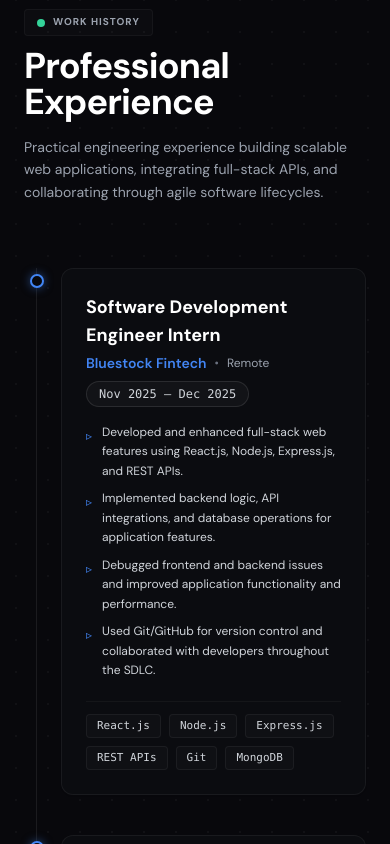
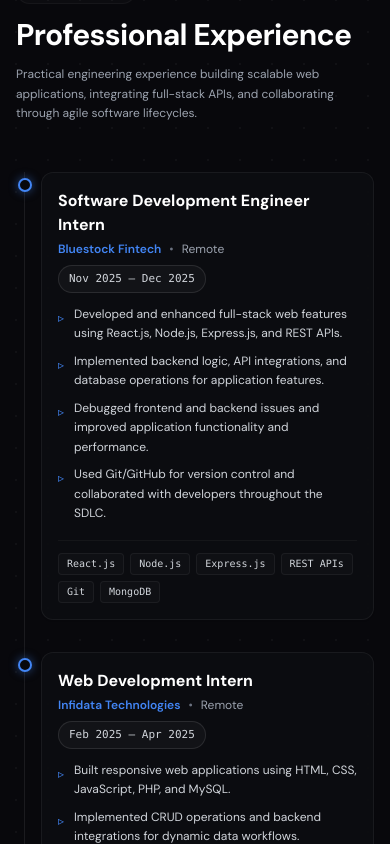
Before and after one commit to Mohan-Badiger/Portfolio, a React (Vite) app: page / in a window 390 px wide. Shown: the part 2480-3324 px from the top of the page. Built offline with nearby package versions, Linux system fonts and the light colour scheme; no server answers.

Commit message:
feat: initialize portfolio components, react structure, and seo metadata

```diff
--- a/src/components/Experience.jsx
+++ b/src/components/Experience.jsx
@@ -6,70 +6,68 @@ export default function Experience() {
     <motion.section
       initial={{ opacity: 0 }}
       whileInView={{ opacity: 1 }}
-      transition={{ duration: 0.8 }}
-      viewport={{ once: true }}
+      transition={{ duration: 0.7 }}
+      viewport={{ once: true, margin: '-40px' }}
       id="experience"
       aria-label="Professional Experience of Mohan Badiger"
-      className="w-full px-6 sm:px-12 lg:px-[12%] py-24 scroll-mt-24 relative overflow-hidden"
+      className="w-full px-4 xs:px-6 sm:px-12 lg:px-[12%] py-16 sm:py-24 scroll-mt-20 sm:scroll-mt-24 relative overflow-hidden"
     >
       {/* Background aurora ambient light */}
-      <div className="absolute top-1/3 left-0 w-96 h-96 -z-10 translate-x-[-30%] aurora-blue pointer-events-none rounded-full blur-[120px] opacity-25" />
-      <div className="absolute bottom-1/4 right-0 w-96 h-96 -z-10 translate-x-[30%] aurora-purple pointer-events-none rounded-full blur-[120px] opacity-20" />
-
-      <h2 className="sr-only">Professional Experience – Mohan Badiger SDE</h2>
+      <div className="absolute top-1/3 left-0 w-72 sm:w-96 h-72 sm:h-96 -z-10 translate-x-[-30%] aurora-blue pointer-events-none rounded-full blur-[80px] sm:blur-[120px] opacity-25" />
+      <div className="absolute bottom-1/4 right-0 w-72 sm:w-96 h-72 sm:h-96 -z-10 translate-x-[30%] aurora-purple pointer-events-none rounded-full blur-[80px] sm:blur-[120px] opacity-20" />
 
       {/* Section Header */}
-      <div className="flex flex-col items-start text-left mb-16">
-        <div className="inline-flex items-center gap-2 px-3 py-1 rounded border border-slate-200 dark:border-white/[0.04] bg-slate-100/50 dark:bg-white/[0.02] mb-3">
-          <span className="w-2 h-2 rounded-full bg-emerald-400" />
-          <span className="text-[10px] uppercase font-bold tracking-widest font-Inter text-slate-600 dark:text-gray-400">
+      <div className="flex flex-col items-start text-left mb-12 sm:mb-16">
+        <div className="inline-flex items-center gap-2 px-2.5 py-1 rounded-full border border-slate-200 dark:border-white/[0.04] bg-slate-100/50 dark:bg-white/[0.02] mb-3">
+          <span className="w-1.5 h-1.5 rounded-full bg-emerald-400" />
+          <span className="text-[10px] uppercase font-bold tracking-widest font-mono text-slate-600 dark:text-gray-400">
             Work History
           </span>
         </div>
-        <motion.h3
+        <motion.h2
           initial={{ opacity: 0, y: -10 }}
           whileInView={{ opacity: 1, y: 0 }}
           transition={{ duration: 0.5, delay: 0.1 }}
           viewport={{ once: true }}
-          className="text-4xl sm:text-5xl font-bold font-Inter text-slate-900 dark:text-white tracking-tight leading-none"
+          className="text-3xl xs:text-4xl sm:text-5xl font-bold font-Inter text-slate-900 dark:text-white tracking-tight leading-tight"
         >
           Professional Experience
-        </motion.h3>
+        </motion.h2>
         <motion.p
           initial={{ opacity: 0 }}
           whileInView={{ opacity: 1 }}
           transition={{ duration: 0.5, delay: 0.2 }}
           viewport={{ once: true }}
-          className="text-slate-600 dark:text-gray-400 max-w-xl mt-4 font-Inter text-sm leading-relaxed"
+          className="text-slate-600 dark:text-gray-400 max-w-xl mt-3 sm:mt-4 font-Inter text-xs sm:text-sm leading-relaxed"
         >
           Practical engineering experience building scalable web applications, integrating full-stack APIs, and collaborating through agile software lifecycles.
         </motion.p>
       </div>
 
-      {/* Experience Timeline */}
-      <div className="relative border-l border-slate-200 dark:border-white/[0.08] ml-3 sm:ml-6 pl-6 sm:pl-8 flex flex-col gap-10">
+      {/* Experience Timeline - Mobile First */}
+      <div className="relative border-l border-slate-200 dark:border-white/[0.08] ml-2 sm:ml-6 pl-4 sm:pl-8 flex flex-col gap-8 sm:gap-10">
         {EXPERIENCES.map((exp, idx) => (
           <motion.div
             key={exp.company}
-            initial={{ opacity: 0, x: -20 }}
+            initial={{ opacity: 0, x: -15 }}
             whileInView={{ opacity: 1, x: 0 }}
-            transition={{ duration: 0.6, delay: idx * 0.15 }}
-            viewport={{ once: true }}
+            transition={{ duration: 0.5, delay: idx * 0.15 }}
+            viewport={{ once: true, margin: '-30px' }}
             className="relative group"
           >
             {/* Timeline node */}
-            <div className="absolute -left-[31px] sm:-left-[39px] top-1.5 w-3.5 h-3.5 rounded-full bg-white dark:bg-[#08080c] border-2 border-antigravityBlue shadow-[0_0_10px_rgba(66,133,244,0.5)] group-hover:scale-125 transition-transform duration-300" />
+            <div className="absolute -left-[23px] sm:-left-[39px] top-1.5 w-3.5 h-3.5 rounded-full bg-white dark:bg-[#08080c] border-2 border-antigravityBlue shadow-[0_0_10px_rgba(66,133,244,0.5)] group-hover:scale-125 transition-transform duration-300" />
 
             {/* Experience Card */}
-            <div className="p-6 sm:p-7 rounded-xl border border-slate-200/90 dark:border-white/[0.06] bg-white/80 dark:bg-[#0d0e12]/80 backdrop-blur-md hover:border-antigravityBlue/40 transition-all duration-300 shadow-sm hover:shadow-lg">
+            <div className="p-4 sm:p-7 rounded-xl border border-slate-200/90 dark:border-white/[0.06] bg-white/80 dark:bg-[#0d0e12]/80 backdrop-blur-md hover:border-antigravityBlue/40 transition-all duration-300 shadow-sm hover:shadow-lg">
               {/* Header row */}
-              <div className="flex flex-col sm:flex-row sm:items-center sm:justify-between gap-2 mb-4">
+              <div className="flex flex-col sm:flex-row sm:items-center sm:justify-between gap-2 mb-3 sm:mb-4">
                 <div>
-                  <h4 className="text-lg sm:text-xl font-bold font-Inter text-slate-900 dark:text-white">
+                  <h3 className="text-base sm:text-xl font-bold font-Inter text-slate-900 dark:text-white">
                     {exp.role}
-                  </h4>
+                  </h3>
                   <div className="flex items-center gap-2 mt-1">
-                    <span className="text-sm font-semibold font-Inter text-antigravityBlue">
+                    <span className="text-xs sm:text-sm font-semibold font-Inter text-antigravityBlue">
                       {exp.company}
                     </span>
                     <span className="text-xs text-slate-400 dark:text-gray-500">•</span>
@@ -79,13 +77,13 @@ export default function Experience() {
                   </div>
                 </div>
 
-                <span className="inline-flex items-center px-3 py-1 rounded-full text-xs font-medium font-mono border border-slate-200 dark:border-white/10 bg-slate-50 dark:bg-white/[0.03] text-slate-600 dark:text-gray-300 w-fit">
+                <span className="inline-flex items-center px-2.5 py-1 rounded-full text-[11px] font-medium font-mono border border-slate-200 dark:border-white/10 bg-slate-50 dark:bg-white/[0.03] text-slate-600 dark:text-gray-300 w-fit">
                   {exp.period}
                 </span>
               </div>
 
               {/* Bullet highlights from resume */}
-              <ul className="space-y-2 mb-5">
+              <ul className="space-y-2 mb-4 sm:mb-5">
                 {exp.highlights.map((item, hIdx) => (
                   <li key={hIdx} className="flex items-start gap-2.5 text-xs sm:text-sm font-Inter text-slate-600 dark:text-gray-300 leading-relaxed">
                     <span className="text-antigravityBlue mt-1 flex-shrink-0">▹</span>
@@ -95,11 +93,11 @@ export default function Experience() {
               </ul>
 
               {/* Tech stack tags */}
-              <div className="flex flex-wrap gap-2 pt-3 border-t border-slate-100 dark:border-white/[0.04]">
+              <div className="flex flex-wrap gap-1.5 sm:gap-2 pt-3 border-t border-slate-100 dark:border-white/[0.04]">
                 {exp.skills.map((skill) => (
                   <span
                     key={skill}
-                    className="text-[11px] font-mono px-2.5 py-0.5 rounded border border-slate-200/60 dark:border-white/[0.05] bg-slate-50 dark:bg-white/[0.02] text-slate-700 dark:text-gray-300"
+                    className="text-[10px] sm:text-[11px] font-mono px-2 sm:px-2.5 py-0.5 rounded border border-slate-200/60 dark:border-white/[0.05] bg-slate-50 dark:bg-white/[0.02] text-slate-700 dark:text-gray-300"
                   >
                     {skill}
                   </span>
```
